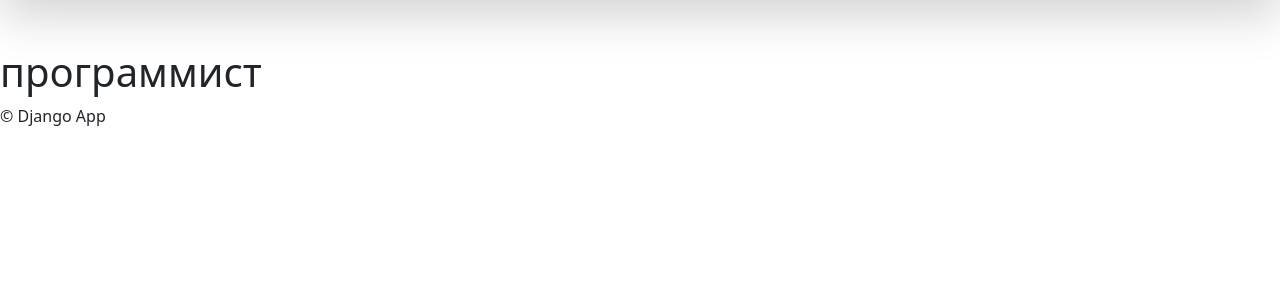
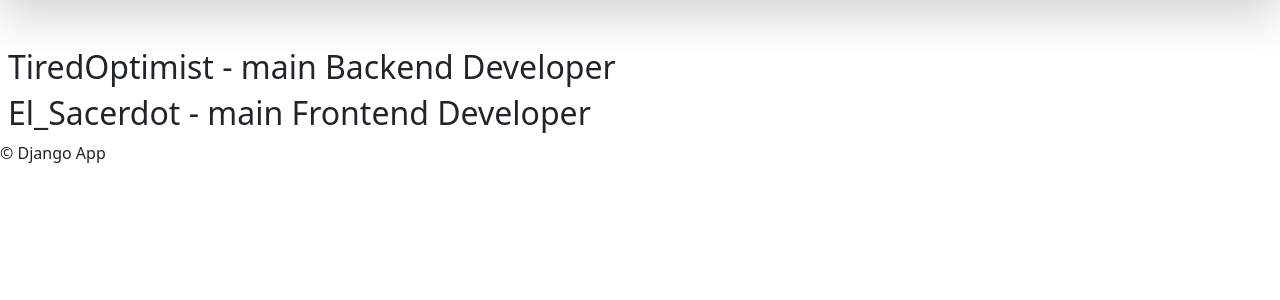
Before and after one commit to TiredOptimist/first-django-project, a Django app: page /biography/ in a window 1280 px wide. Shown: the part 72-372 px from the top of the page. Run offline with Django 5.2, Linux system fonts and the light colour scheme.

Commit message:
"blya ento style"

```diff
--- a/first/templates/biography.html
+++ b/first/templates/biography.html
@@ -6,5 +6,9 @@
 
 
 {% block body %}
-  <h1>программист</h1>
+  <div class="m-2">
+    <h2>TiredOptimist - main Backend Developer</h2>
+    <h2>El_Sacerdot - main Frontend Developer</h2>
+  </div>
+
 {% endblock body %}
--- a/first/todo_list/templates/todo_list/index.html
+++ b/first/todo_list/templates/todo_list/index.html
@@ -12,7 +12,7 @@
       <div class="todo_list mb-5">
               <h1>#ТВОИ ДЕЛА-ДЕЛИШКИ#</h1>
         <ul>
-          <li><a class="btn btn-warning" href="{% url 'index' %}">Назад</a></li>
+          <li><a href="{% url 'index' %}">Назад</a></li>
           <li><a href="{% url 'todo_list:list' %}">Полный список дел</a></li>
           <li><a href="{% url 'todo_list:done' %}">Список невыполненных дел</a></li>
           <li><a href="{% url 'todo_list:add_todo_item' %}">Добавить новую задачу</a></li>
--- a/first/todo_list/templates/todo_list/todoitem_detail.html
+++ b/first/todo_list/templates/todo_list/todoitem_detail.html
@@ -10,4 +10,7 @@
     <div>Заголовок: <strong>{{ object.title }}</strong></div>
     <div>Статус: <strong>{{ object.done }}</strong></div>
   </div>
+<div class="prev mb-1">
+  <a class="btn btn-warning m-2" href="{% url 'todo_list:index' %}">Назад</a>
+</div>
 {% endblock body %}
```
Also changed, not shown: first/todo_list/templates/todo_list/add_todo_item.html (+10 -3 lines), first/todo_list/templates/todo_list/todoitem_list.html (+9 -3 lines).
